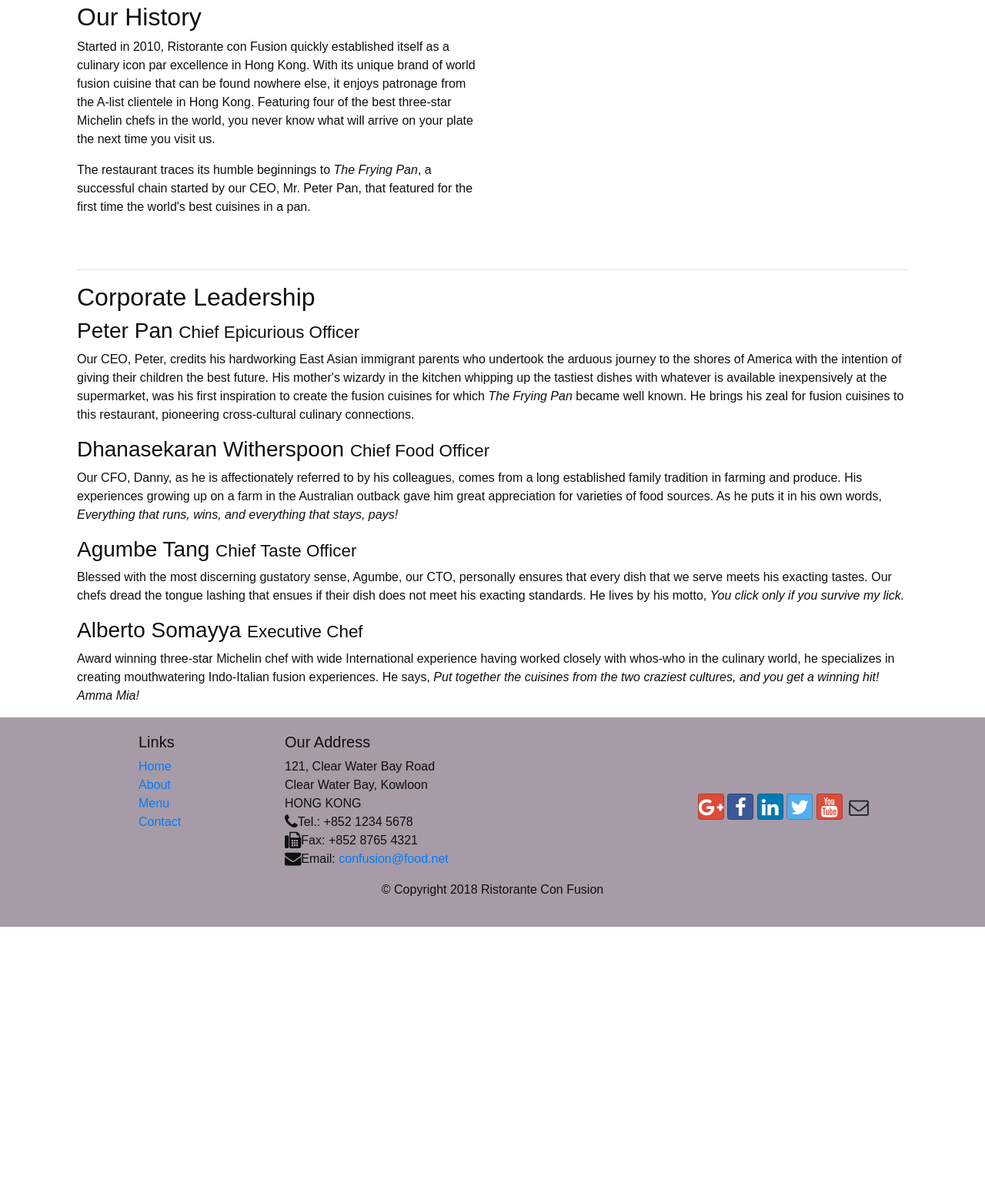
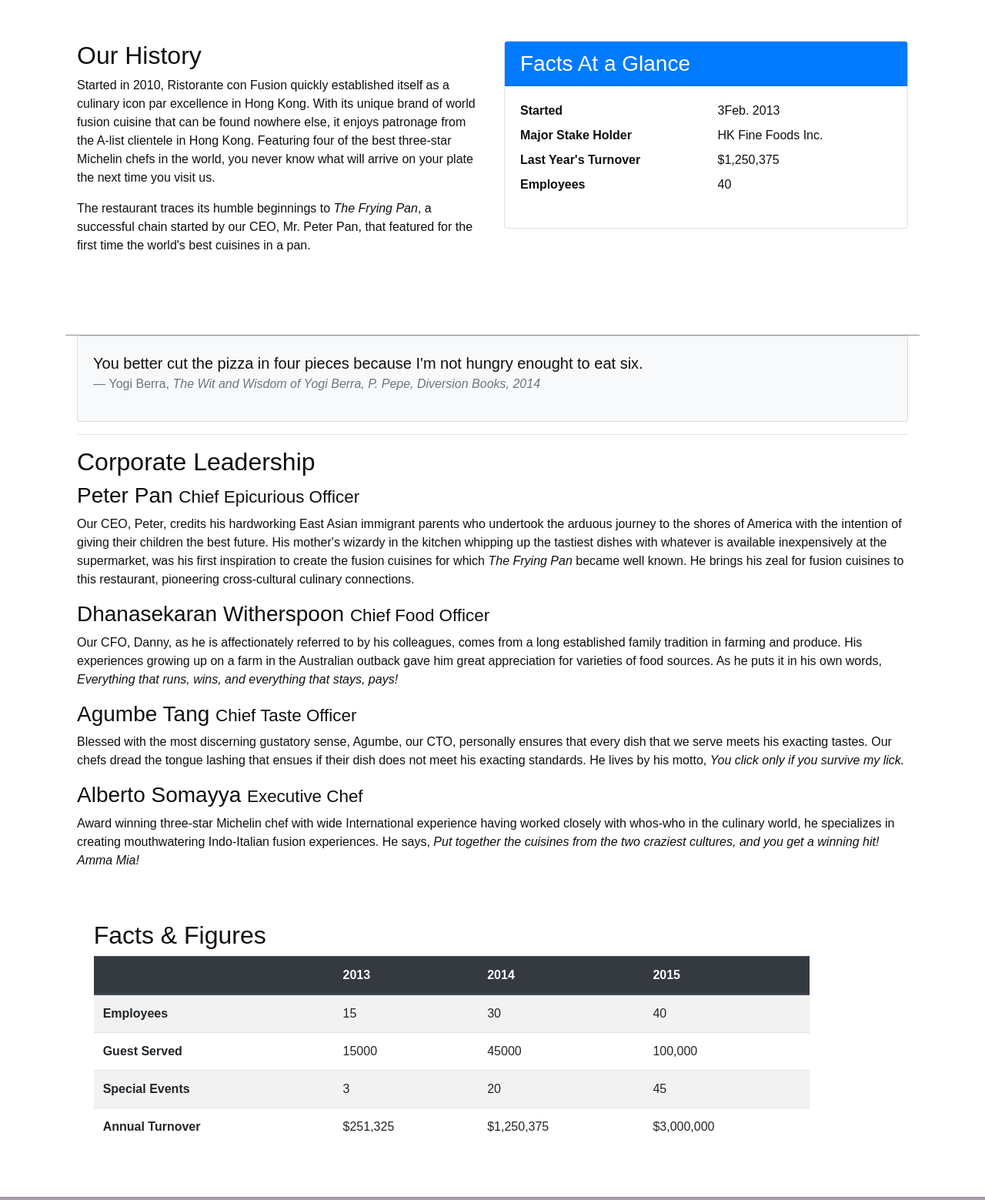
Before and after one commit to Nekros1712/Bootstrap4, a website: page aboutus.html in a window 1280 px wide. Shown: the part 475-2034 px from the top of the page at 77% size. Before the commit the page ends 1679 px from the top, so only its background shows below. Drawn offline with nearby package versions, Linux system fonts and the light colour scheme.

Commit message:
Tables & Cards

```diff
--- a/aboutus.html
+++ b/aboutus.html
@@ -54,12 +54,41 @@
         </div>
 
         <div class="container">
-            <div class="col-12 col-sm-6 padder">
+            <div class="row row-content">
+            <div class="col-sm-6 padder">
                 <h2>Our History</h2>
                 <p>Started in 2010, Ristorante con Fusion quickly established itself as a culinary icon par excellence in Hong Kong. With its unique brand of world fusion cuisine that can be found nowhere else, it enjoys patronage from the A-list clientele in Hong Kong.  Featuring four of the best three-star Michelin chefs in the world, you never know what will arrive on your plate the next time you visit us.</p>
                 <p>The restaurant traces its humble beginnings to <em>The Frying Pan</em>, a successful chain started by our CEO, Mr. Peter Pan, that featured for the first time the world's best cuisines in a pan.</p>
             </div>
-            <div>
+            <div class="col-sm padder">
+                <div class="card">
+                    <h3 class="card-header bg-primary text-white">Facts At a Glance</h3>
+                    <div class="card-body">
+                        <dl class="row">
+                            <dt class="col-6">Started</dt>
+                            <dd class="col-6">3Feb. 2013</dd>
+                            <dt class="col-6">Major Stake Holder</dt>
+                            <dd class="col-6">HK Fine Foods Inc.</dd>
+                            <dt class="col-6">Last Year's Turnover</dt>
+                            <dd class="col-6">$1,250,375</dd>
+                            <dt class="col-6">Employees</dt>
+                            <dd class="col-6">40</dd>
+                        </dl>
+                    </div>
+                </div>
+            </div>
+            </div>
+            <div class="col-12">
+                <div class="card card-body bg-light">
+                    <blockquote class="blockquote">
+                        <p class="mb-0">You better cut the pizza in four pieces
+                            because I'm not hungry enought to eat six.
+                        </p>
+                        <footer class="blockquote-footer">Yogi Berra,
+                            <cite title="Source Title">The Wit and Wisdom of Yogi Berra, P. Pepe, Diversion Books, 2014</cite>
+                        </footer>
+                    </blockquote>
+                </div>
             </div>
         </div>
 
@@ -78,7 +107,53 @@
                 <p class="d-none d-sm-block">Award winning three-star Michelin chef with wide International experience having worked closely with whos-who in the culinary world, he specializes in creating mouthwatering Indo-Italian fusion experiences. He says, <em>Put together the cuisines from the two craziest cultures, and you get a winning hit! Amma Mia!</em></p>
             </div>
        </div>
+       <div class="row row-content">
+           <div class="col-12 offset-md-1 col-sm-9">
+               <h2>Facts & Figures</h2>
+               <div class="table-responsive">
+                   <table class="table table-striped">
+                       <thead class="thead-dark">
+                           <tr>
+                               <th>&nbsp;</th>
+                               <th>2013</th>
+                               <th>2014</th>
+                               <th>2015</th>
+                           </tr>
+                       </thead>
+                       <tbody>
+                           <tr>
+                               <th>Employees</th>
+                               <td>15</td>
+                               <td>30</td>
+                               <td>40</td>
+                           </tr>
+                           <tr>
+                               <th>Guest Served</th>
+                               <td>15000</td>
+                               <td>45000</td>
+                               <td>100,000</td>
+                            </tr>
+                            <tr>
+                               <th>Special Events</th>
+                               <td>3</td>
+                               <td>20</td>
+                               <td>45</td>
+                            </tr>
+                            <tr>
+                                <th>Annual Turnover</th>
+                                <td>$251,325</td>
+                                <td>$1,250,375</td>
+                                <td>$3,000,000</td>
+                             </tr>
+                       </tbody>
+                   </table>
+               </div>
+               </table>
+           </div>
+           <div class="col-12 col-sm-3">
 
+           </div>
+       </div>
     </div>
 
     <footer class="footer">
```
Also changed, not shown: contactus.html (line endings or trailing spaces).
